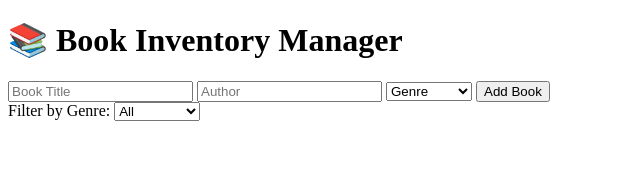
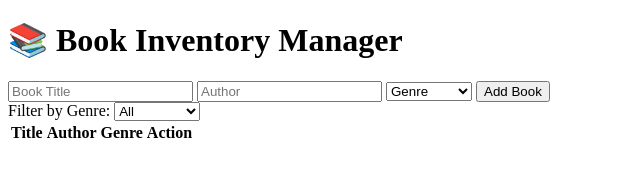
Before and after one commit to payce06/Book-Inventory, a plain HTML site: page index.html in a window 1280 px wide. Shown: the whole page, without its empty margins (0-640 px from the left). Drawn offline with Linux system fonts and the light colour scheme.

Commit message:
index-html

```diff
--- a/index.html
+++ b/index.html
@@ -34,3 +34,22 @@
             <option value="Biography">Biography</option>
         </select>
     </div>
+
+
+    <table id="book-table">
+        <thead>
+            <tr>
+                <th>Title</th>
+                <th>Author</th>
+                <th>Genre</th>
+                <th>Action</th>
+            </tr>
+        </thead>
+        <tbody>
+            <!--All book entries will show here-->
+        </tbody>
+    </table>
+
+    <script src="script.js"></script>
+</body>
+</html>
```
